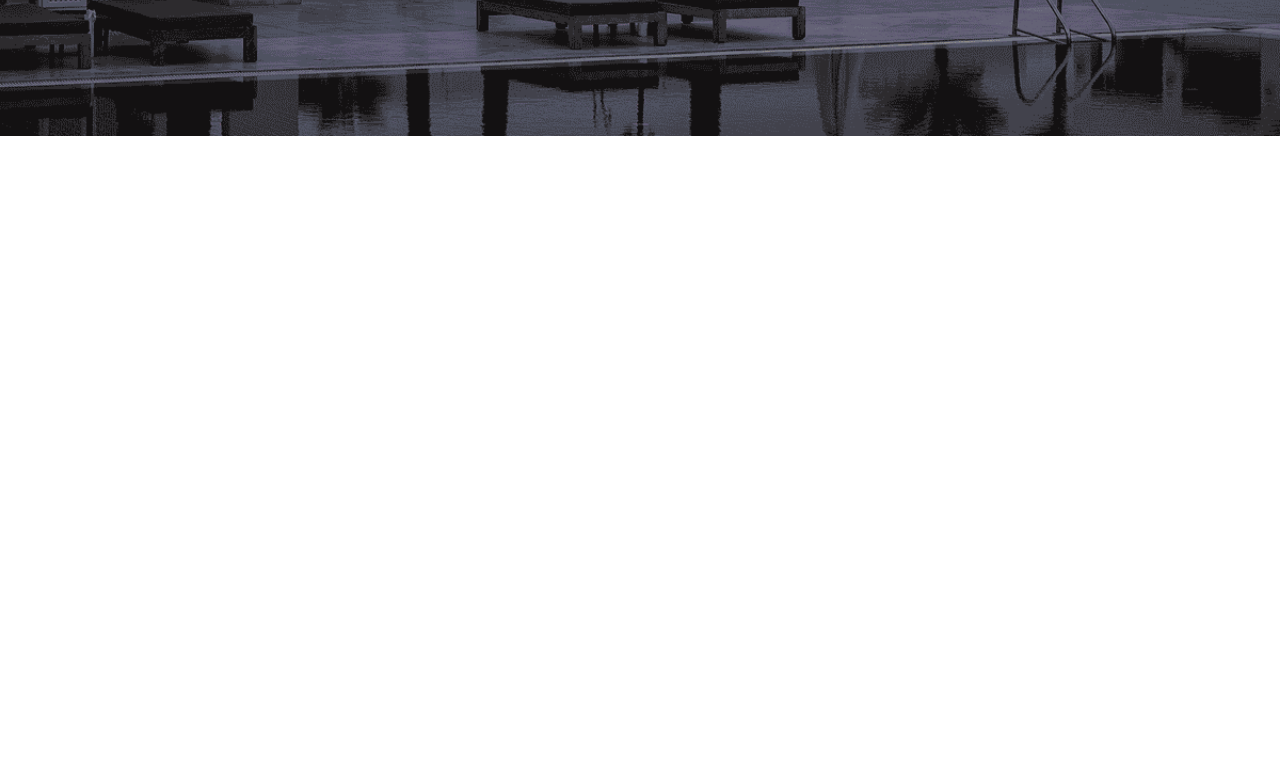
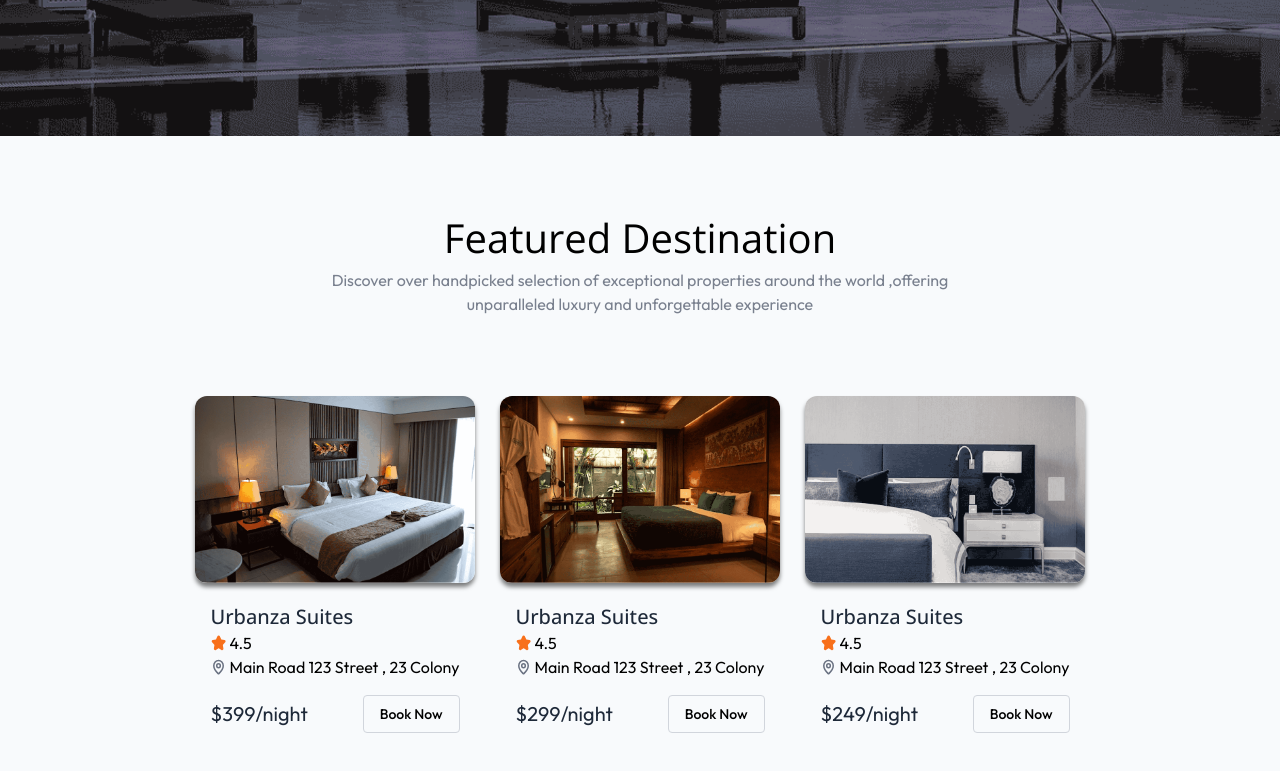
Before and after one commit to Harshit544-ux/HotelBooking, a React (Vite) app in the folder client/: page / in a window 1280 px wide. Shown: the part 680-1451 px from the top of the page. Before the commit the page ends 816 px from the top, so only its background shows below. Built offline with nearby package versions, Linux system fonts and the light colour scheme; no server answers.

Commit message:
creating title component for reusable purpose and also creating FeatureDestination section

```diff
--- a/client/src/App.jsx
+++ b/client/src/App.jsx
@@ -1,4 +1,5 @@
 import './App.css'
+import FeatureDestination from './component/FeatureDestination';
 import Hero from './component/Hero';
 import Navbar from './component/Navbar'
 import { Routes, useLocation ,Route} from 'react-router-dom'
@@ -14,10 +15,13 @@ function App() {
       {!isOwnerPath && <Navbar />}
 
       <div className='min-h-[70vh]'>
+
         <Routes>
-          <Route path='/' element={<Hero />} />
+          <Route path='/' element={<><Hero /><FeatureDestination/></>} />
 
         </Routes>
+
+
       </div>
 
     </div>
--- /dev/null
+++ b/client/src/component/FeatureDestination.jsx
@@ -0,0 +1,23 @@
+import React from 'react'
+import { roomsDummyData } from '../assets/assets'
+import HotelCard from './HotelCard'
+import Title from './Title'
+
+function FeatureDestination() {
+  return (
+    <div className='flex flex-col items-center px-6 md:px-16 lg:px-24 bg-slate-50 py-20'>
+
+      <Title  title='Featured Destination' subTitle="Discover over handpicked selection of exceptional
+      properties around the world ,offering unparalleled luxury and unforgettable experience"/>
+
+        {/* HotelCard */}
+        <div className='flex flex-wrap items-center justify-center gap-6 mt-20'>
+              {roomsDummyData.slice(0,4).map((room,index)=>(
+                <HotelCard key={room._id} room={room} index={index}/>
+              ))}
+        </div>
+    </div>
+  )
+}
+
+export default FeatureDestination
--- /dev/null
+++ b/client/src/component/HotelCard.jsx
@@ -0,0 +1,36 @@
+import React from 'react'
+import { Link } from 'react-router-dom'
+import { assets } from '../assets/assets'
+
+function HotelCard({ room, index }) {
+    return (
+        <Link to={'/rooms/' + room._id} onClick={scrollTo(0, 0)} key={room._id}>
+            <img src={room.images[0]} alt='' className='relative max-w-70 w-full rounded-xl overflow-hidden bg-white text-gray-500/90
+         shadow-[0px_4px_4px_rgb(0,0,0,0.5)]'/>
+
+            {index % 2 === 0 && <p className='px-3 py-1 absolute top-3 left-3 text-xs bg-white text-gray-800 font-medium rounded-full'>Best Seller</p>}
+
+            <div className='p-4 pt-5'>
+                <div className='flex items-center justify-between' >
+                    <p className='font-open-sans text-xl font-medium text-gray-800'>{room.hotel.name}</p>
+                </div>
+                <div className='flex items-center gap-1'>
+                    <img src={assets.starIconFilled} alt="start-icon" /> 4.5
+                </div>
+
+                <div className='flex items-center gap-1 '>
+                    <img src={assets.locationIcon} alt="location-icon" />
+                    <span>{room.hotel.address}</span>
+                </div>
+
+                <div className='flex items-center justify-between mt-4'>
+                    <p > <span className='text-xl text-gray-800'>${room.pricePerNight}/night</span></p>
+                    <button className='px-4 py-2 font-medium border text-sm border-gray-300 rounded hover:bg-gray-50 transition-all cursor-pointer'>Book Now</button>
+                </div>
+
+            </div>
+        </Link>
+    )
+}
+
+export default HotelCard
--- /dev/null
+++ b/client/src/component/Title.jsx
@@ -0,0 +1,17 @@
+import React from 'react'
+
+function Title({ title, subTitle, align = "center", font }) {
+
+  return (
+    <div className={`flex flex-col justify-center ${align === "left" && "md:items-start md:text-left"}`}>
+      <h1 className={`text-4xl md:text-[40px] ${font || "font-open-sans"}`}>
+        {title}
+      </h1>
+      <p className="text-sm md:text-base text-gray-500/90 mt-2 max-w-174">
+        {subTitle}
+      </p>
+    </div>
+  )
+}
+
+export default Title
```
